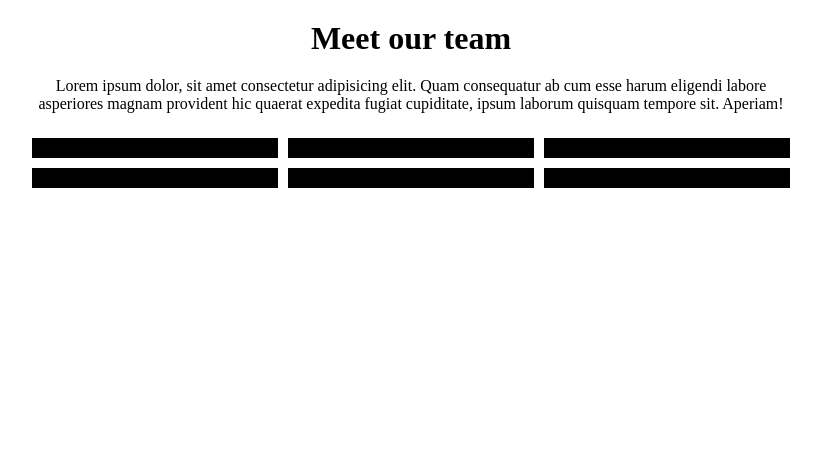
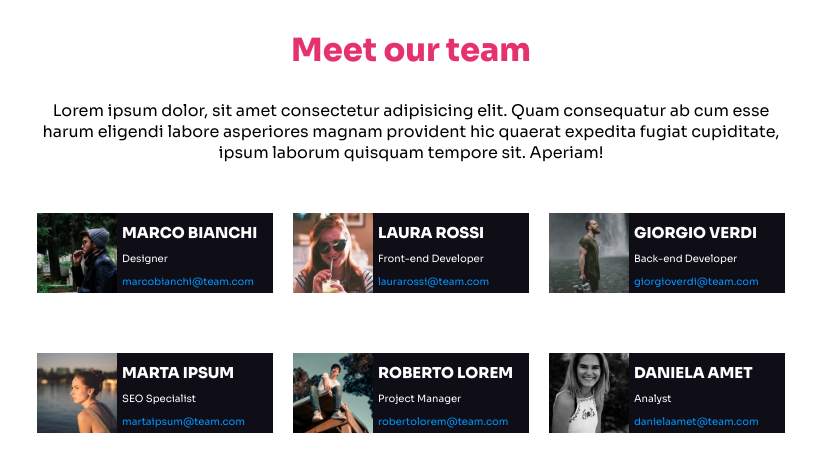
Before and after one commit to GiuliaRuggeri/html-css-float-cards, a plain HTML site: page index.html in a window 1280 px wide. Shown: the whole page, without its empty margins (229-1050 px from the left). Drawn offline with Linux system fonts and the light colour scheme.

Commit message:
aggiunge css-foto

```diff
--- a/css/style.css
+++ b/css/style.css
@@ -7,28 +7,64 @@
 body{
     margin: auto;
     width: 60%;
+    font-family: 'Sora', sans-serif;
 }
 
-h1,p{
+.title{
+    color: #E53170;
+}
+
+header{
     text-align: center;
-    margin-top: 20px;
+    margin-top: 30px;
+    font-weight: 800;
 }
+
+.text{
+    text-align: center;
+    margin-top: 30px;
+}
+
 
 .container{
     margin-top: 20px;
+
 }
 
 .container::after{
     content: "";
     clear: both;
     display: table;
+}
+
+.card{
+    background-color:#0F0E17 ;
+    width: calc(100% / 3 - 20px);
+    float: left;
+    margin: 30px 10px;
+    color: white;
+    font-size: 10px;
+    height: 80px;
+}
+
+.photo{
+    float: left;
+    height: 80px;
+    margin-right: 5px;
+}
+
+a[href]{
+    text-decoration: none;
+    color: #0096FF;
+}
+
+h2, p{
+    margin: 10px;
 
 }
 
-.card{
-    background-color: black;
-    width: calc(100% / 3 - 10px);
-    float: left;
-    padding: 10px;
-    margin: 5px;
+div.card::after{
+    content: "";
+    clear: both;
+    display: table;
 }
--- a/index.html
+++ b/index.html
@@ -5,35 +5,57 @@
     <meta charset="UTF-8">
     <meta name="viewport" content="width=device-width, initial-scale=1.0">
     <title>Floating cards</title>
+    <link rel="preconnect" href="https://fonts.googleapis.com">
+    <link rel="preconnect" href="https://fonts.gstatic.com" crossorigin>
+    <link href="https://fonts.googleapis.com/css2?family=Sora:wght@400;800&display=swap" rel="stylesheet">
     <link rel="stylesheet" href="css/style.css">
 </head>
 
 <body>
     <!-- title -->
-    <header>
+    <header class="title">
         <h1>Meet our team</h1>
     </header>
-    <p>
+    <p class="text">
         Lorem ipsum dolor, sit amet consectetur adipisicing elit. Quam consequatur ab cum esse harum eligendi labore
         asperiores magnam provident hic quaerat expedita fugiat cupiditate, ipsum laborum quisquam tempore sit. Aperiam!
     </p>
     <div class="container">
         <div class="card">
-            <h2></h2>
+            <img class="photo" src="img/male1.png" alt="">
+            <h2>MARCO BIANCHI</h2>
+            <p>Designer</p>
+            <a href="mail to: ">marcobianchi@team.com</a>
         </div>
         <div class="card">
-
+            <img class="photo" src="img/female1.png" alt="">
+            <h2>LAURA ROSSI</h2>
+            <p>Front-end Developer</p>
+            <a href="mail to: ">laurarossi@team.com</a>
         </div>
         <div class="card">
-
+            <img class="photo" src="img/male2.png" alt="">
+            <h2>GIORGIO VERDI</h2>
+            <p>Back-end Developer</p>
+            <a href="mail to: ">giorgioverdi@team.com</a>
         </div>
         <div class="card">
-
+            <img class="photo" src="img/female2.png" alt="">
+            <h2>MARTA IPSUM</h2>
+            <p>SEO Specialist</p>
+            <a href="mail to: ">martaipsum@team.com</a>
         </div>
         <div class="card">
-
+            <img class="photo" src="img/male3.png" alt="">
+            <h2>ROBERTO LOREM</h2>
+            <p>Project Manager</p>
+            <a href="mail to: ">robertolorem@team.com</a>
         </div>
         <div class="card">
+            <img class="photo" src="img/female3.png" alt="">
+            <h2>DANIELA AMET</h2>
+            <p>Analyst</p>
+            <a href="mail to: ">danielaamet@team.com</a>
 
         </div>
 
```
Also changed, not shown: img/female1.png (added), img/female2.png (added), img/female3.png (added), img/male1.png (added), img/male2.png (added), img/male3.png (added).
